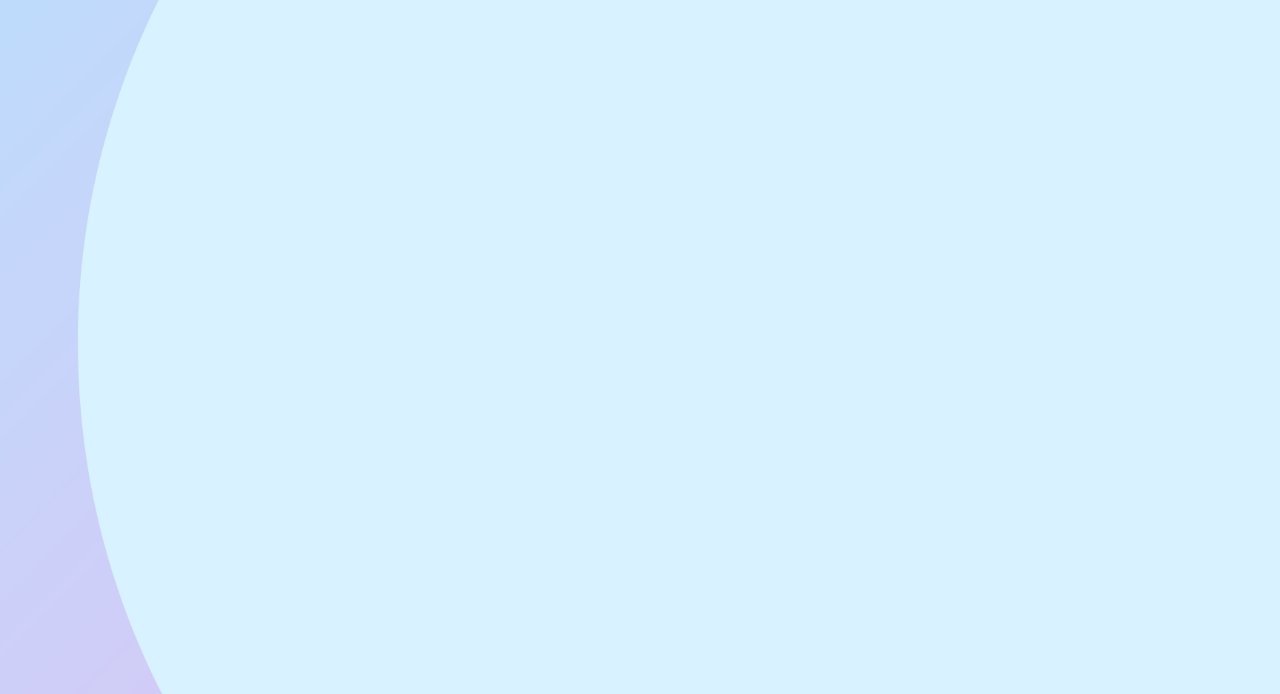
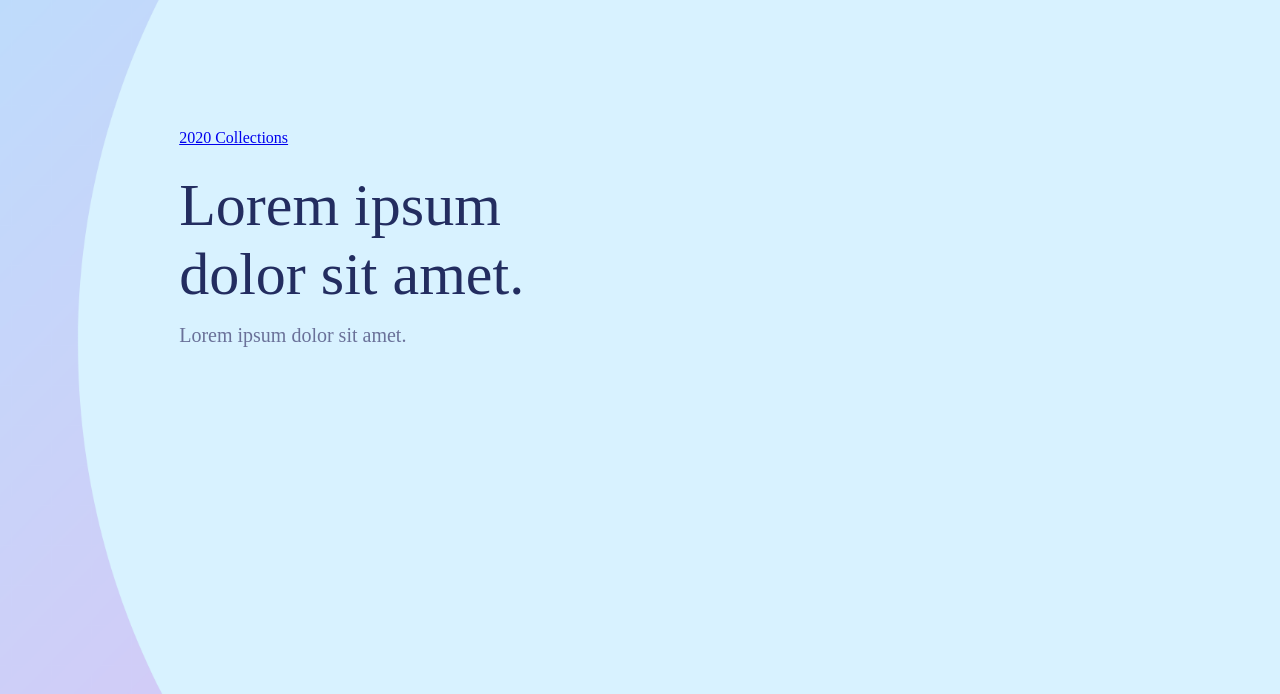
Before and after one commit to beatricemagana/ecommerce-landing-page, a plain HTML site: page index.html in a window 1280 px wide. Shown: the part 106-800 px from the top of the page. Drawn offline with Linux system fonts and the light colour scheme.

Commit message:
add title and descript.

```diff
--- a/index.html
+++ b/index.html
@@ -1,5 +1,6 @@
 <!DOCTYPE html>
 <html lang="en">
+
 <head>
     <meta charset="UTF-8">
     <meta http-equiv="X-UA-Compatible" content="IE=edge">
@@ -7,6 +8,7 @@
     <title>Urban Fashion</title>
     <link rel="stylesheet" href="style.css">
 </head>
+
 <body>
     <div class="container">
         <div class="navbar">
@@ -21,6 +23,13 @@
             </nav>
             <img src="images/cart.png" class="cart" alt="cart icon">
         </div>
+
+        <div class="content">
+            <a href="#">2020 Collections</a>
+            <h1>Lorem ipsum <br/> dolor sit amet.</h1>
+            <p>Lorem ipsum dolor sit amet.</p>
+        </div>
     </div>
 </body>
+
 </html>
--- a/style.css
+++ b/style.css
@@ -41,3 +41,19 @@ nav ul li a {
     text-decoration: none;
     color: #333;
 }
+.content h1{
+    font-size: 60px;
+    font-weight: 100;
+    margin-top: 24px;
+    margin-bottom: 15px;
+    color: #232d60;
+}
+.content p{
+    font-size: 20px;
+    color: #6a7199;
+}
+.content {
+    margin-left: 10%;
+    margin-top: 10%;
+
+}
```
